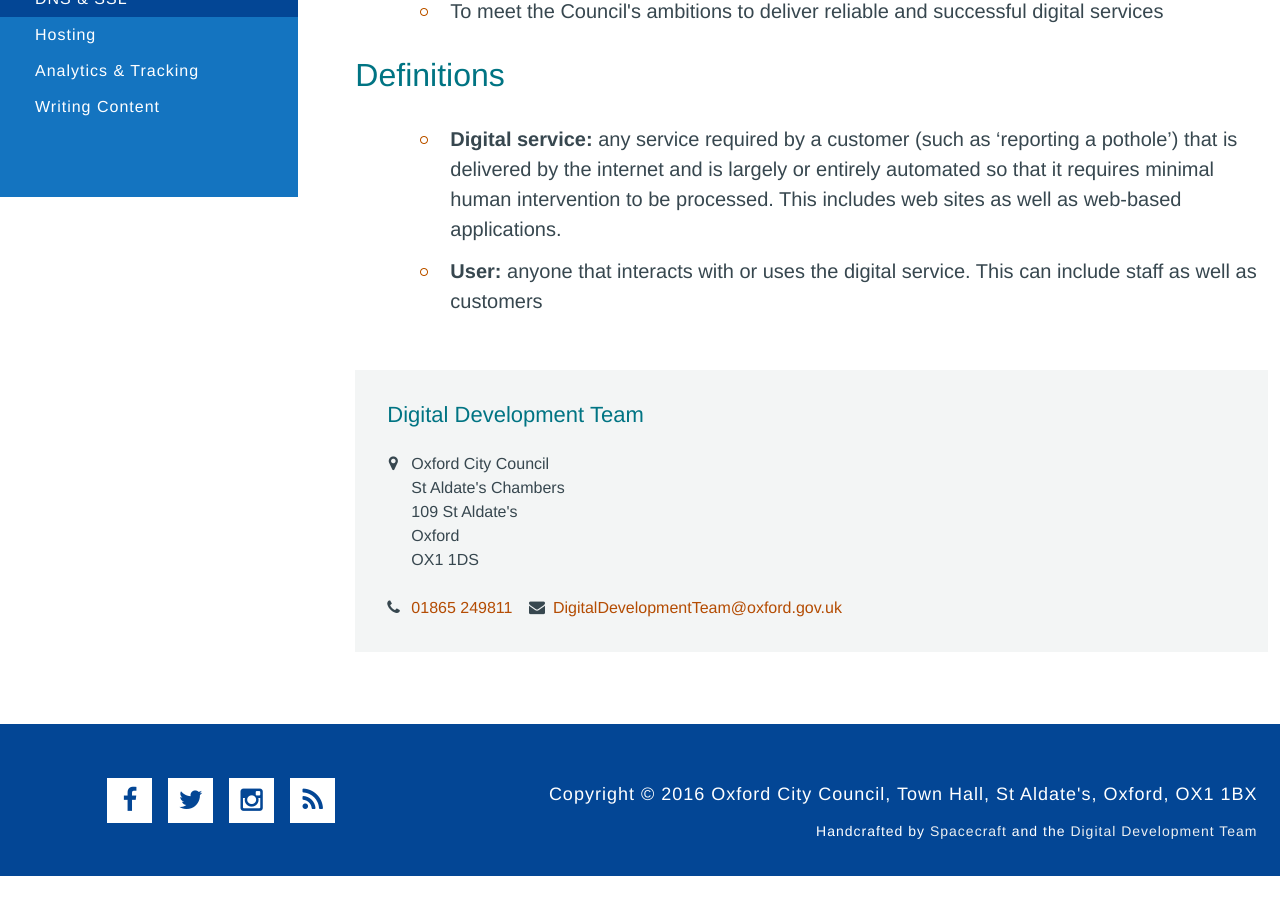
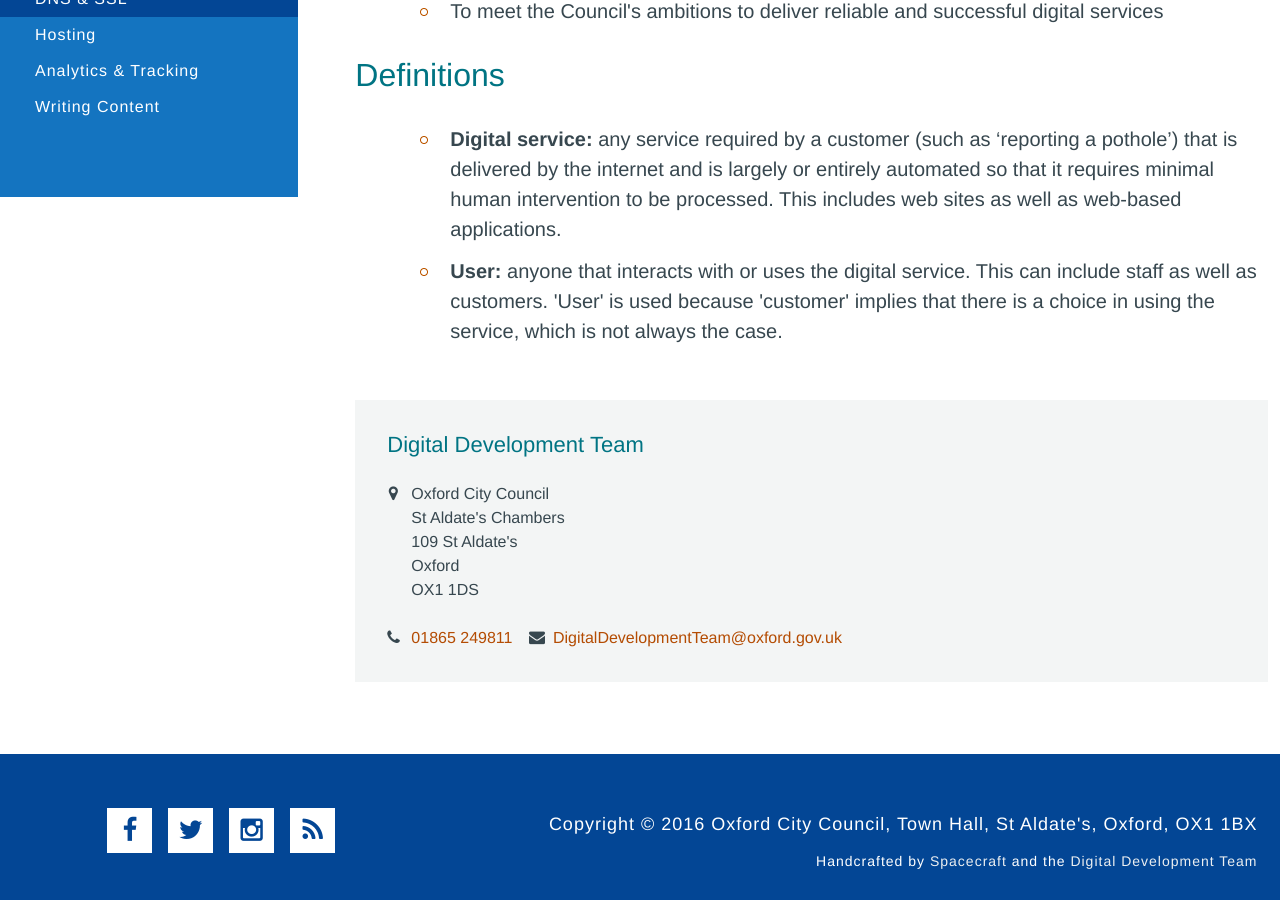
Before and after one commit to OxfordCityCouncil/OxfordCityCouncil.github.io, a Jekyll site: the page built from standards/index.html, in a window 1280 px wide and 900 px high, scrolled down 781 px. Built offline with Jekyll 4.4.1, drawn with Linux system fonts in a browser that asks for light colours; before the commit the page ends 1657 px from its top, so only the background shows below that.

Commit message:
Changing definition of user

```diff
--- a/standards/index.html
+++ b/standards/index.html
@@ -17,5 +17,5 @@ title: Introduction
 <h2>Definitions</h2>
 <ul>
   <li><strong>Digital service: </strong>any service required by a customer (such as ‘reporting a pothole’) that is delivered by the internet and is largely or entirely automated so that it requires minimal human intervention to be processed. This includes web sites as well as web-based applications.</li>
-  <li><strong>User: </strong>anyone that interacts with or uses the digital service. This can include staff as well as customers</li>
+  <li><strong>User: </strong>anyone that interacts with or uses the digital service. This can include staff as well as customers. 'User' is used because 'customer' implies that there is a choice in using the service, which is not always the case.</li>
 </ul>
```
